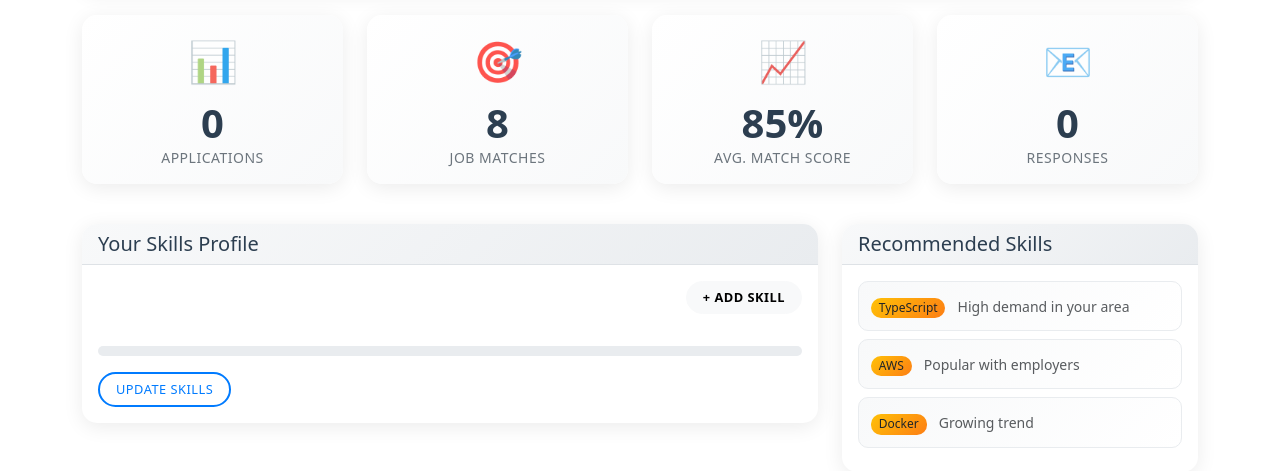
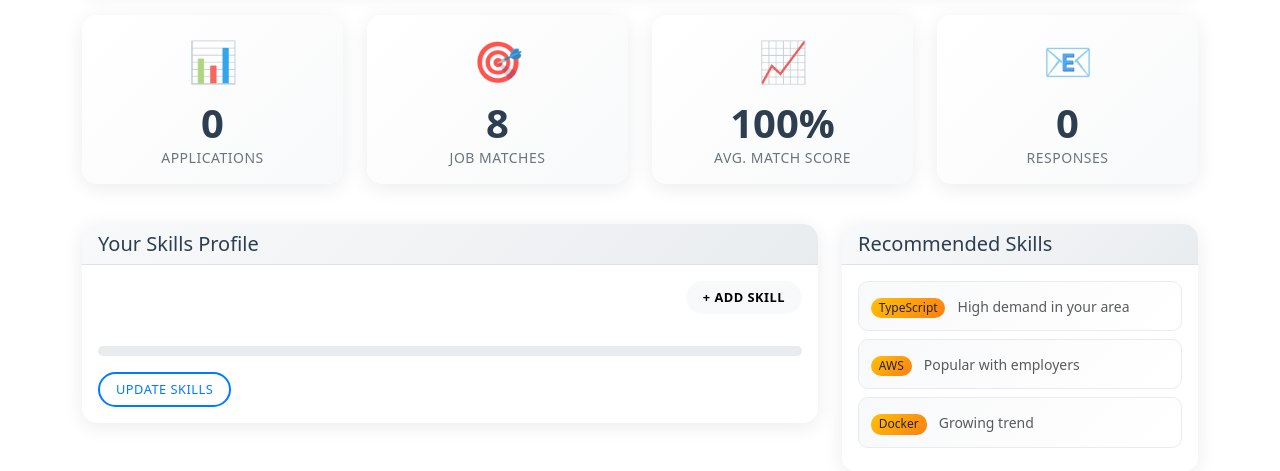
Before and after one commit to FRC-FRANKY/BOOTSTRAP-code, a PHP site: page /dashboard.php in a window 1280 px wide. Shown: the part 322-793 px from the top of the page. Run offline with PHP 8.4, Linux system fonts and the light colour scheme; the visitor is signed in with stand-in values (Sample User, id 1); data that the repository does not hold is empty.

Commit message:
test 123

```diff
--- a/dashboard.php
+++ b/dashboard.php
@@ -285,7 +285,7 @@ if ($currentUserId) {
             <div class="card stat-card">
               <div class="card-body text-center">
                 <div class="stat-icon mb-2">📈</div>
-                <h3 class="stat-number" id="avgMatchScore">85%</h3>
+                <h3 class="stat-number" id="avgMatchScore">100%</h3>
                 <p class="stat-label">Avg. Match Score</p>
               </div>
             </div>
```
